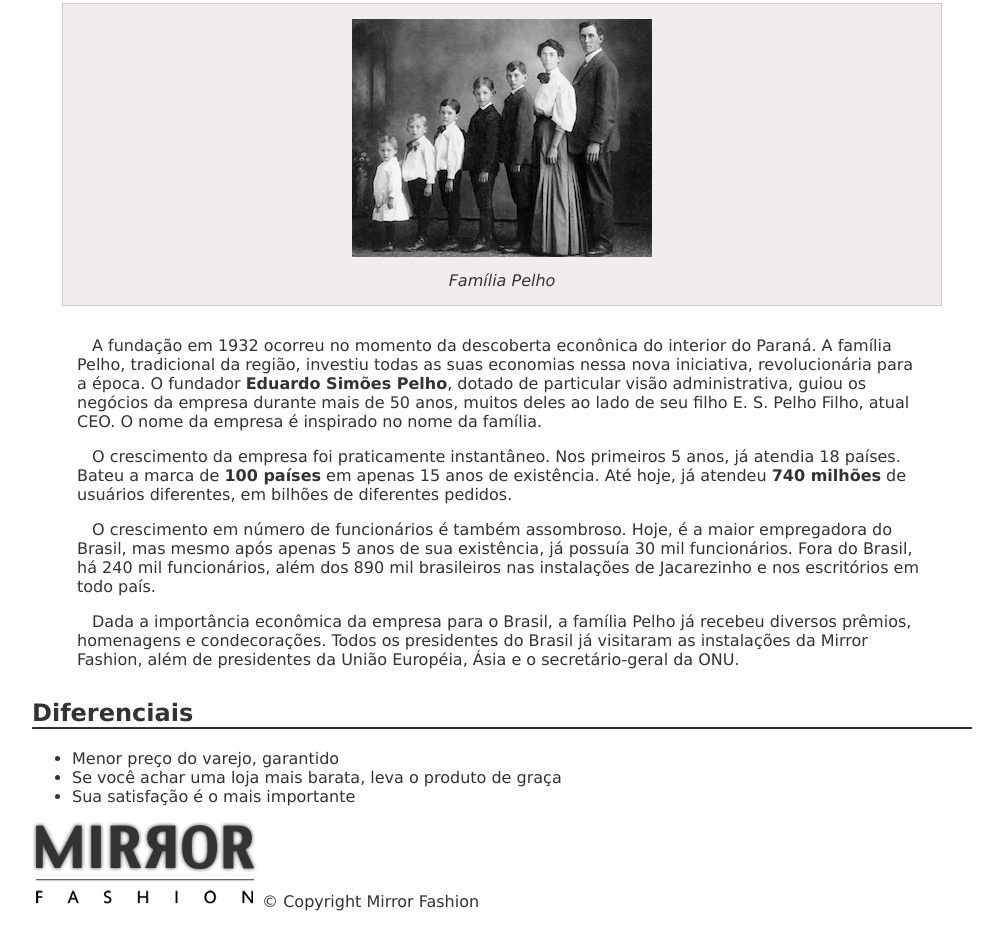
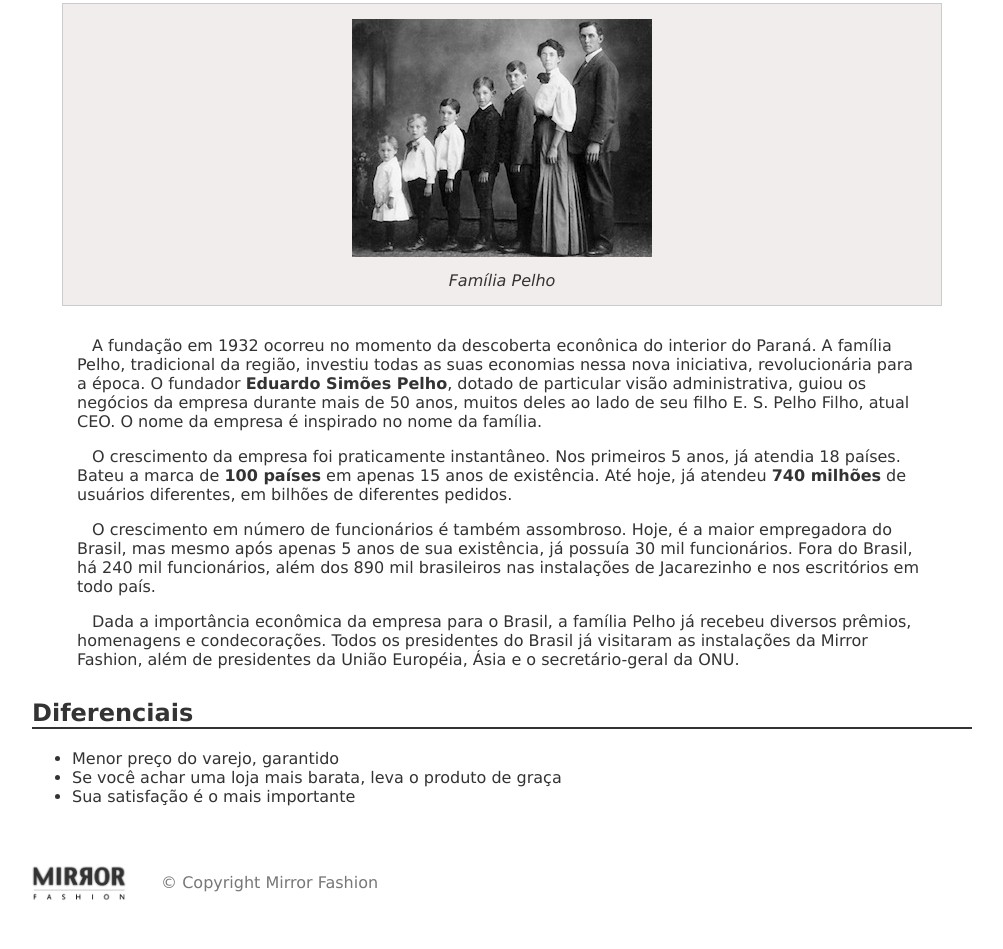
Before and after one commit to Gabriel-Gonsales/aulaMirrorFashion, a plain HTML site: page sobre.html in a window 1280 px wide. Shown: the part 925-1874 px from the top of the page, without its empty margins (138-1141 px from the left). Before the commit the page ends 1844 px from the top, so only its background shows below. Drawn offline with Linux system fonts and the light colour scheme.

Commit message:
Update sobre.css

```diff
--- a/css/sobre.css
+++ b/css/sobre.css
@@ -39,3 +39,15 @@ figcaption {
 	margin-right: auto;
 	width: 550px;
 }
+
+#rodape {
+	color: #777;
+	margin: 30px 0;
+	padding: 30px 0;
+}
+
+#rodape img {
+	margin-right: 30px;
+	vertical-align: middle;
+	width: 94px;
+}
```
